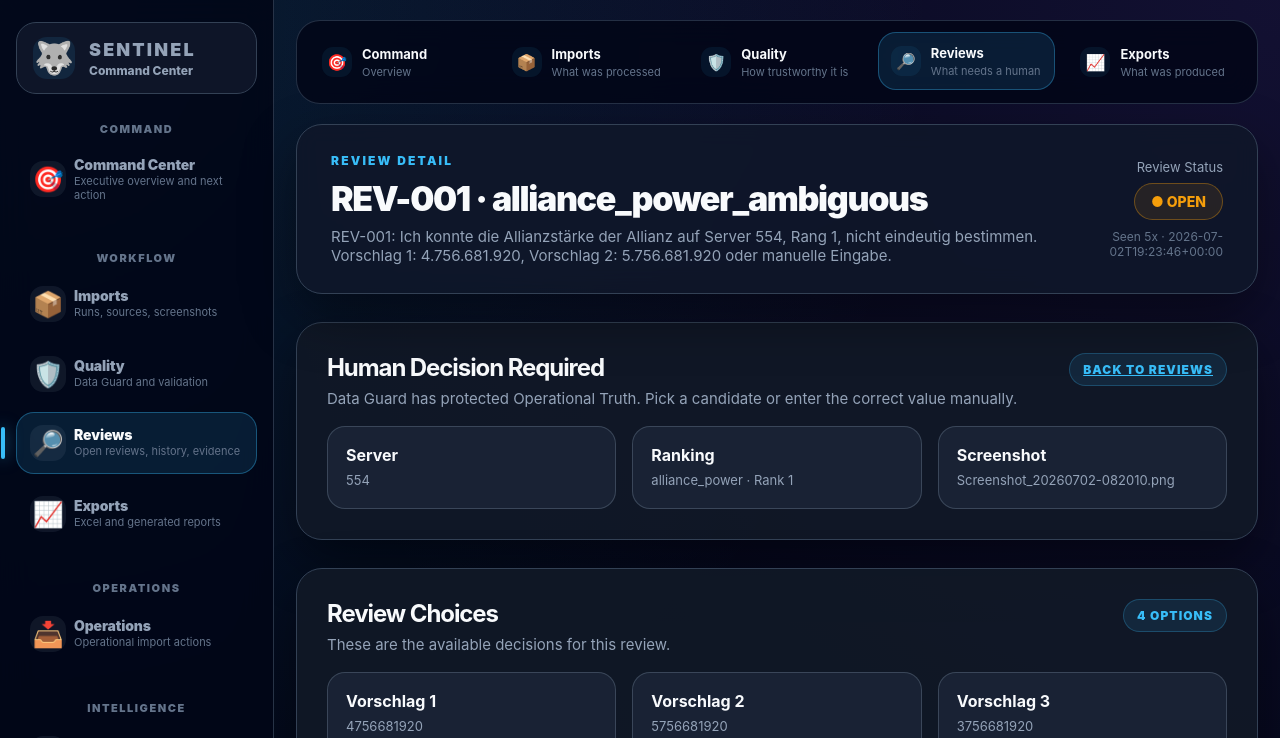
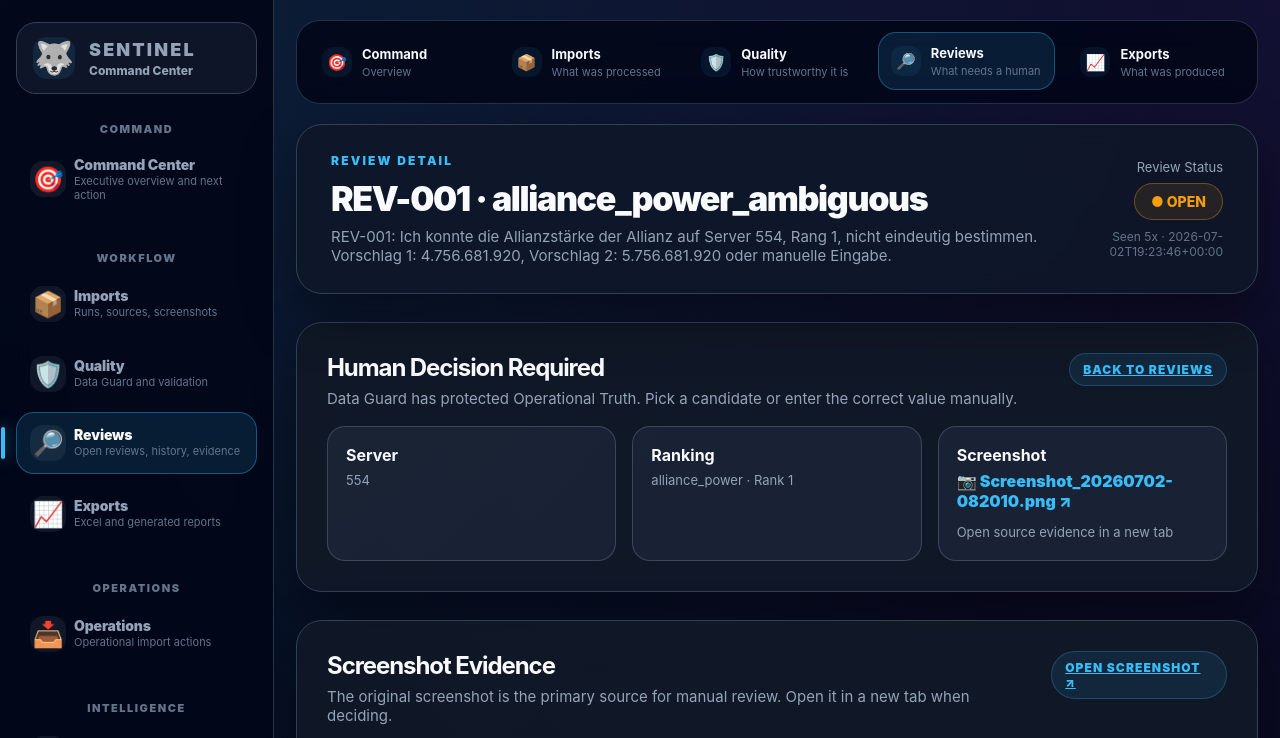
Before and after one commit to bbgitcode-dot/LastWarIntel, a FastAPI app: page /reviews/196dc3939c44f2d0 in a window 1280 px wide. Shown: the top 738 px of the page. Run offline with FastAPI, Linux system fonts and the light colour scheme.

Commit message:
fix(review): link screenshot evidence from review detail

```diff
--- a/services/command_center.py
+++ b/services/command_center.py
@@ -130,7 +130,7 @@ def _review_rows(import_report: dict[str, Any], limit: int | None = None) -> str
           <td>{_e(item.get('review_ocr_status') or '')}</td>
           <td>{_e(item.get('row_reconstruction_status') or '')}</td>
           <td>{_num(item.get('row_reconstruction_score'), '')}</td>
-          <td>{_e(item.get('screenshot') or '')}</td>
+          <td>{f'<a href="../screenshots/{_e(Path(str(item.get("screenshot") or "")).name)}" target="_blank" rel="noopener noreferrer">{_e(item.get("screenshot"))} ↗</a>' if item.get('screenshot') else ''}</td>
           <td>{_e(item.get('description') or '')}</td>
         </tr>
         """)
@@ -724,7 +724,7 @@ def _evidence_cards(import_report: dict[str, Any]) -> str:
         trace = item.get("trace") or {}
         img = ""
         if item.get("screenshot"):
-            img = f'<div class="screenshot-ref"><div class="label">Screenshot</div><a href="{_e(item.get("screenshot_path"))}">{_e(item.get("screenshot"))}</a></div>'
+            img = f'<div class="screenshot-ref"><div class="label">Screenshot</div><a href="{_e(item.get("screenshot_path"))}" target="_blank" rel="noopener noreferrer">{_e(item.get("screenshot"))} ↗</a></div>'
         cards.append(f"""
         <section class="card evidence-card" id="{_e(item.get('id'))}">
           <div class="row between"><h3>{_e(item.get('id'))} · {_e(item.get('problem_label') or item.get('title'))}</h3><span class="badge {_badge_class('warning')}">{_e(item.get('reason'))}</span></div>
--- a/version.py
+++ b/version.py
@@ -1 +1 @@
-__version__ = "0.9.5.62"
+__version__ = "0.9.5.63"
--- a/web/app.py
+++ b/web/app.py
@@ -53,6 +53,12 @@ def create_app() -> FastAPI:
         name="static-output",
     )
 
+    application.mount(
+        "/screenshots",
+        StaticFiles(directory="screenshots", check_dir=False),
+        name="screenshots",
+    )
+
     application.include_router(system_router)
     application.include_router(command_center_router)
     application.include_router(feed_router)
--- a/web/static/css/style.css
+++ b/web/static/css/style.css
@@ -2036,3 +2036,55 @@ body {
         grid-template-columns: 1fr;
     }
 }
+
+/* v0.9.5.63 human review screenshot evidence */
+.screenshot-link-card {
+    display: grid;
+    gap: 6px;
+}
+
+.screenshot-open-link,
+.screenshot-inline-link {
+    color: var(--info);
+    font-weight: 900;
+    text-decoration: none;
+}
+
+.screenshot-open-link:hover,
+.screenshot-inline-link:hover {
+    text-decoration: underline;
+}
+
+.screenshot-evidence-panel {
+    overflow: hidden;
+}
+
+.screenshot-preview-link {
+    display: block;
+    margin-top: 12px;
+    border: 1px solid rgba(56, 189, 248, 0.30);
+    border-radius: 18px;
+    overflow: hidden;
+    background: rgba(2, 6, 23, 0.72);
+}
+
+.screenshot-preview-link:hover {
+    border-color: rgba(56, 189, 248, 0.72);
+}
+
+.screenshot-preview {
+    display: block;
+    width: 100%;
+    max-height: 560px;
+    object-fit: contain;
+    background: rgba(2, 6, 23, 0.92);
+}
+
+.screenshot-missing {
+    margin-top: 12px;
+    padding: 16px;
+    color: var(--muted);
+    background: rgba(15, 23, 42, 0.62);
+    border: 1px dashed rgba(148, 163, 184, 0.38);
+    border-radius: 16px;
+}
--- a/web/templates/review_detail.html
+++ b/web/templates/review_detail.html
@@ -34,11 +34,33 @@
                 <strong>Ranking</strong>
                 <span>{{ item.ranking_type }} · Rank {{ item.rank }}</span>
             </div>
-            <div class="page-link-card">
+            <div class="page-link-card screenshot-link-card">
                 <strong>Screenshot</strong>
-                <span>{{ item.screenshot or 'No screenshot reference' }}</span>
+                {% if item.screenshot_url %}
+                <a class="screenshot-open-link" href="{{ item.screenshot_url }}" target="_blank" rel="noopener noreferrer">📷 {{ item.screenshot }} ↗</a>
+                <span>Open source evidence in a new tab</span>
+                {% else %}
+                <span>No screenshot reference</span>
+                {% endif %}
             </div>
         </div>
+    </section>
+
+    <section class="panel screenshot-evidence-panel">
+        <div class="panel-header compact">
+            <div>
+                <h2>Screenshot Evidence</h2>
+                <p>The original screenshot is the primary source for manual review. Open it in a new tab when deciding.</p>
+            </div>
+            {% if item.screenshot_url %}<a class="panel-badge" href="{{ item.screenshot_url }}" target="_blank" rel="noopener noreferrer">OPEN SCREENSHOT ↗</a>{% endif %}
+        </div>
+        {% if item.screenshot_url %}
+        <a class="screenshot-preview-link" href="{{ item.screenshot_url }}" target="_blank" rel="noopener noreferrer">
+            <img class="screenshot-preview" src="{{ item.screenshot_url }}" alt="Screenshot evidence for {{ item.review_id }}">
+        </a>
+        {% else %}
+        <div class="screenshot-missing">No screenshot reference available for this review.</div>
+        {% endif %}
     </section>
 
     <section class="panel">
--- a/web/templates/reviews.html
+++ b/web/templates/reviews.html
@@ -78,7 +78,7 @@
                 <div>
                     <h3>{{ item.review_id }} · {{ item.problem_type }}</h3>
                     <p>{{ item.problem_statement }}</p>
-                    <small>Server {{ item.server }} · {{ item.ranking_type }} · Rank {{ item.rank }} · Seen {{ item.seen_count or 1 }}x · {{ item.screenshot }}</small>
+                    <small>Server {{ item.server }} · {{ item.ranking_type }} · Rank {{ item.rank }} · Seen {{ item.seen_count or 1 }}x{% if item.screenshot_url %} · <a class="screenshot-inline-link" href="{{ item.screenshot_url }}" target="_blank" rel="noopener noreferrer">{{ item.screenshot }} ↗</a>{% elif item.screenshot %} · {{ item.screenshot }}{% endif %}</small>
                     {% if item.why_bullets %}
                     <ul>
                         {% for bullet in item.why_bullets[:3] %}<li>{{ bullet }}</li>{% endfor %}
```
Also changed, not shown: PATCH_SUMMARY_v0.9.5.63.md (added, +26 -0 lines), docs/ARCHITECTURAL_DECISIONS.md (+8 -0 lines), docs/LESSONS_LEARNED.md (+6 -0 lines), docs/PROJECT_STATUS.md (+8 -0 lines), docs/RELEASE_NOTES.md (+18 -0 lines), docs/ROADMAP.md (+3 -2 lines), tests/smoke/test_web_navigation_consolidation.py (+16 -0 lines), web/routes/reviews.py (+24 -2 lines), docs/CHANGELOG.md.
